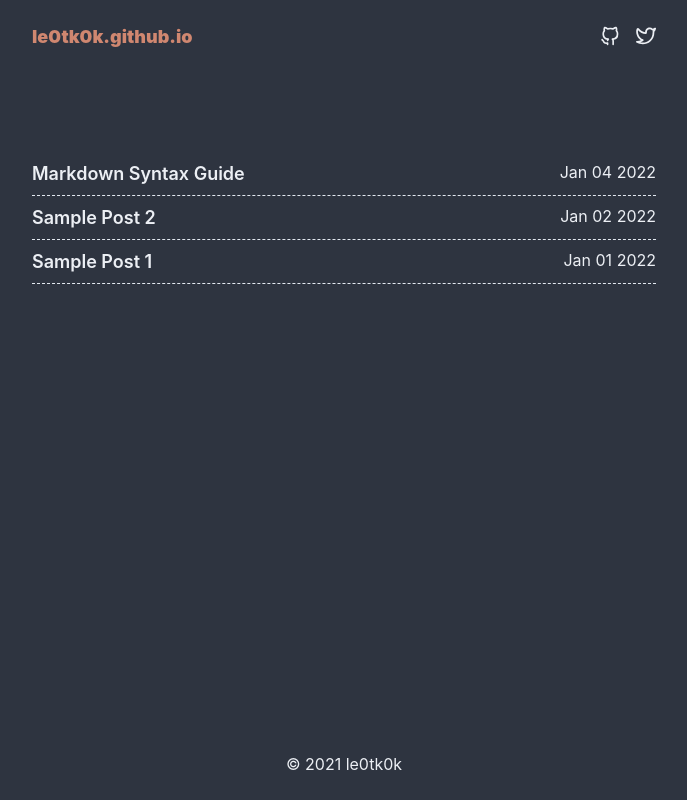
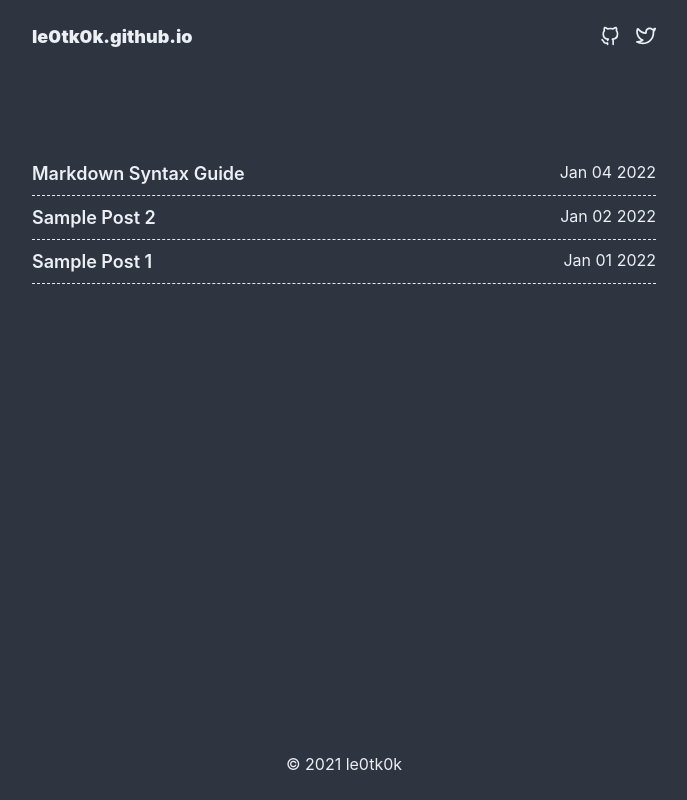
Before and after one commit to le0tk0k/le0tk0k.github.io, a Next.js app: page / in a window 1280 px wide. Shown: the whole page, without its empty margins (296-983 px from the left). Built offline with nearby package versions, Linux system fonts and the light colour scheme.

Commit message:
feat: update logo color

```diff
--- a/components/header.tsx
+++ b/components/header.tsx
@@ -15,7 +15,6 @@ const Header = () => {
                 aria-label='le0tk0k.github.io, Back to homepage'
                 fontSize='lg'
                 fontWeight='black'
-                color='aurora.200'
               >
                 {siteConfig.siteTitle}
               </chakra.a>
```
